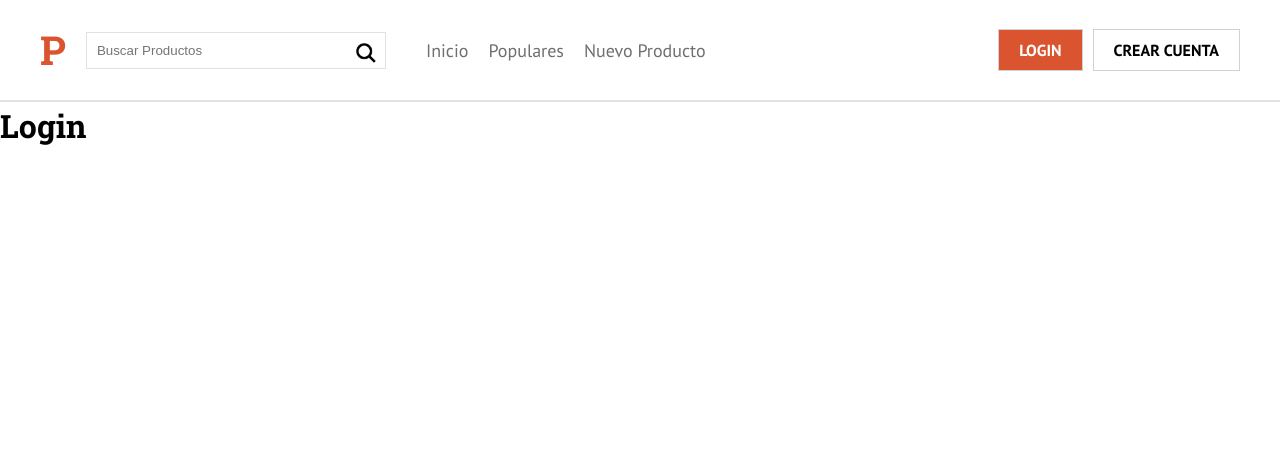
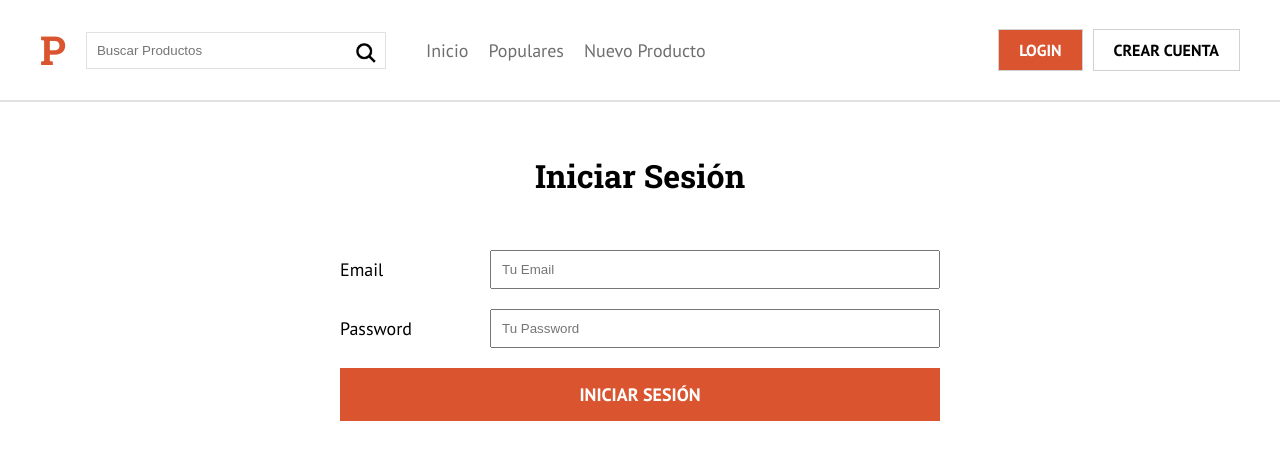
Before and after one commit to ollie87/producthuntnext, a Next.js app: page /login in a window 1280 px wide. Shown: the top 460 px of the page. Built offline with nearby package versions, Linux system fonts and the light colour scheme.

Commit message:
feat(login): login implemented

```diff
--- a/firebase/firebase.js
+++ b/firebase/firebase.js
@@ -1,5 +1,5 @@
 import { initializeApp } from "firebase/app";
-import { createUserWithEmailAndPassword, getAuth, updateProfile } from 'firebase/auth'
+import { createUserWithEmailAndPassword, getAuth, updateProfile, signInWithEmailAndPassword } from 'firebase/auth'
 import firebaseConfig from "./config";
 
 
@@ -15,6 +15,10 @@ class Firebase {
             displayName: nombre
         })
     }
+
+    async login (email, password) {
+        return signInWithEmailAndPassword(this.auth, email, password)
+    }
 }
 
 const firebase = new Firebase();
--- a/pages/login.js
+++ b/pages/login.js
@@ -1,10 +1,67 @@
+import React, { useState } from 'react';
 import Layout from "../components/layout/Layout";
+import { Campo, Error, Formulario, InputSubmit } from '../components/ui/Forumulario';
+import { css } from '@emotion/react'
+import useValidacion from '../hooks/useValidacion';
+import validarInicioSesion from '../validacion/validarInicioSesion';
+import firebase from '../firebase';
+import { useRouter } from 'next/router'
+
+const STATE_INICIAL = {
+  email: '',
+  password: ''
+}
 
 export default function Login() {
+  const [error, guardarError] = useState(false)
+  const { valores, errores, submitForm, handleSubmit, handleChange, handlerBlur} = useValidacion(STATE_INICIAL, validarInicioSesion, iniciarSesion);
+  const { email, password } = valores;
+  const router = useRouter()
+  async function iniciarSesion () {
+    try {
+      await firebase.login(email, password);
+      router.push('/')
+    } catch (error) {
+      console.log('ERROR al iniciar sesión: ', error);
+      guardarError(error.message);
+    }
+  }
   return (
     <div>
       <Layout>
-        <h1>Login</h1>
+        <>
+          <h1 css={css`text-align: center; margin-top: 5rem;`}>Iniciar Sesión</h1>
+          <Formulario onSubmit={handleSubmit} noValidate>
+            <Campo>
+              <label htmlFor='email'>Email</label>
+              <input
+                type='email'
+                id='email'
+                name='email'
+                placeholder="Tu Email"
+                value={email}
+                onChange={handleChange}
+                onBlur={handlerBlur}
+              />
+            </Campo>
+            { errores.email && <Error>{ errores.email }</Error> }
+            <Campo>
+              <label htmlFor='password'>Password</label>
+              <input
+                type='password'
+                id='password'
+                name='password'
+                placeholder="Tu Password"
+                value={password}
+                onChange={handleChange}
+                onBlur={handlerBlur}
+              />
+            </Campo>
+            { errores.password && <Error>{ errores.password }</Error> }
+            {error && <Error>{error}</Error>}
+            <InputSubmit type='submit' value='Iniciar Sesión' />
+          </Formulario>
+        </>
       </Layout>
     </div>
   )
--- /dev/null
+++ b/validacion/validarInicioSesion.js
@@ -0,0 +1,19 @@
+export default function validarInicioSesion(valores) {
+    let errores = {}
+
+    // Validar email
+    if (!valores.email) {
+        errores.email = 'El email es obligatorio'
+    } else if (!/^[A-Z0-9._%+-]+@[A-Z0-9.-]+\.[A-Z]{2,}$/i.test(valores.email)) {
+        errores.email = 'Email no válido'
+    }
+
+    // Validar password
+    if (!valores.password) {
+        errores.password = 'El password es obligatorio'
+    } else if (valores.password.length < 6) {
+        errores.password = 'El password debe ser de al menos 6 caracteres'
+    }
+
+    return errores
+}
```
